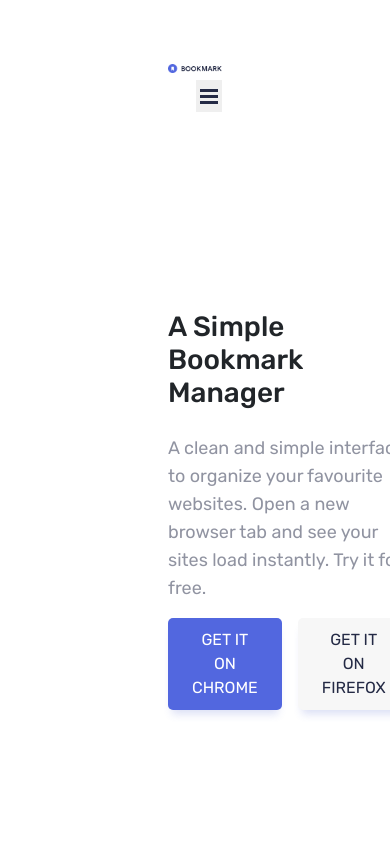
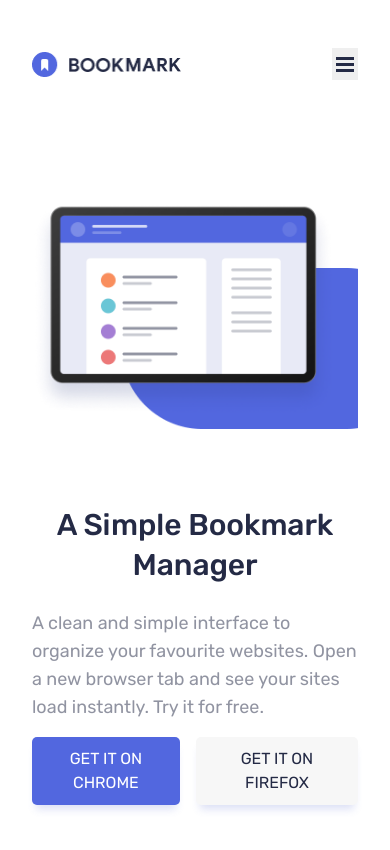
Before and after one commit to theshoxjaxon/bookmark, a website: page index.html in a window 390 px wide. Drawn offline with Linux system fonts and the light colour scheme.

Commit message:
add media only screen

```diff
--- a/scss/_button.scss
+++ b/scss/_button.scss
@@ -78,3 +78,8 @@
   margin-left: auto;
   border: none;
 }
+@media only screen and (max-width: 1200px) {
+  .btn--purple {
+    padding: 10px 16px;
+  }
+}
--- a/scss/block/_header.scss
+++ b/scss/block/_header.scss
@@ -40,4 +40,9 @@
   .hamburger-menyu {
     display: inline-block;
   }
+  .header__container {
+    padding-top: 40px;
+    padding-left: 32px;
+    padding-right: 32px;
+  }
 }
--- a/scss/block/_hero.scss
+++ b/scss/block/_hero.scss
@@ -20,3 +20,26 @@
     max-width: 486px;
   }
 }
+@media only screen and (max-width: 1200px) {
+  .hero {
+    display: flex;
+    flex-direction: column-reverse;
+    &__lefr {
+      min-width: 311px;
+    }
+    &__left--head {
+      font-size: 30px;
+      line-height: 40px;
+      /* or 133% */
+
+      text-align: center;
+      letter-spacing: -0.09375px;
+
+      color: #242a45;
+    }
+  }
+  .hero__left--buttons {
+    display: flex;
+    flex-direction: row;
+  }
+}
```
Also changed, not shown: css/main.css, 1 other file.
